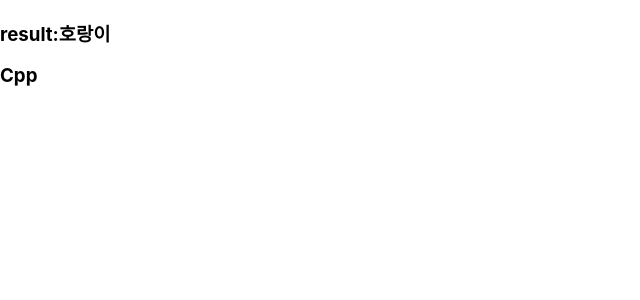
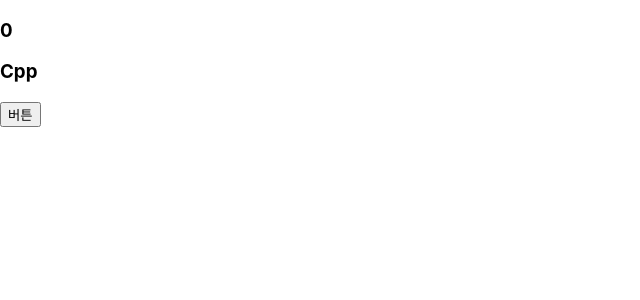
Before and after one commit to shji023/JavaScriptPractice, a React (Create React App) app in the folder react200/test01/: page / in a window 1280 px wide. Shown: the top 300 px of the page, without its empty margins (0-640 px from the left). Built offline with nearby package versions, Linux system fonts and the light colour scheme.

Commit message:
Provider Consumer2

```diff
--- a/react200/test01/src/App.js
+++ b/react200/test01/src/App.js
@@ -3,10 +3,27 @@ import React, { Component } from 'react';
 const {Provider, Consumer} = React.createContext();
 
 class App extends Component {
+  constructor(props){
+    super(props);
+    this.state={num:0};
+  }
+  f1=(value)=>{
+    this.setState({num:this.state.num+value});
+  }
   render() {
+    const obj={a:10, b:20};
+    const obj2 = {...obj,f1:()=>{}};
+    console.log(obj2);
+    console.log(this.state);
+
+    const tiger={
+      ...this.state,f1:this.f1
+    }
+    console.log(tiger);
     return (
       <div>
-        <Provider value='호랑이'>
+        <h3>{this.state.num}</h3>
+        <Provider value={tiger}>
           <Bpp />
         </Provider>
       </div>
@@ -28,16 +45,19 @@ class Cpp extends Component {
   render() {
     return (
       <div>
+        <h3>Cpp</h3>
         <Consumer>
           {
-            //cv => <h3>{cv}</h3>
-            cv => <h3>{`result:${cv}`}</h3>
+            cv=>
+            <button onClick={e=>{cv.f1(10)}}>버튼
+              {/* {cv.num} */}
+            </button>
           }
         </Consumer>
-        <h3>Cpp</h3>
       </div>
     );
   }
 }
 
+
 export default App;
```
